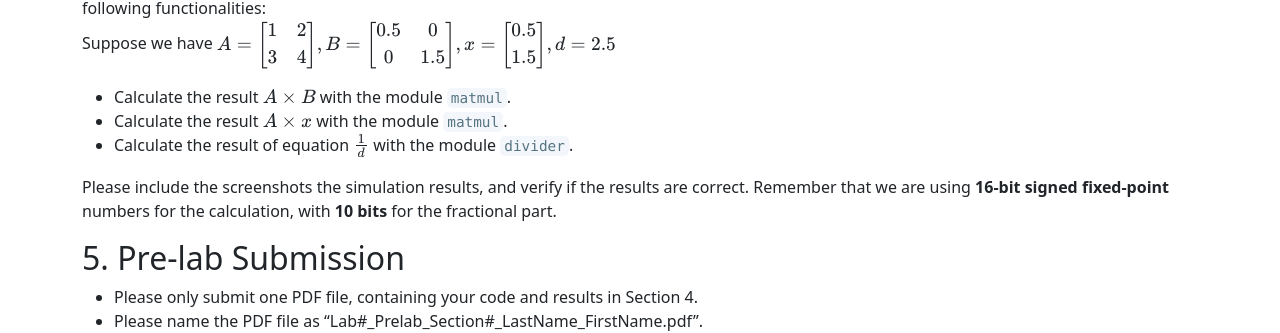
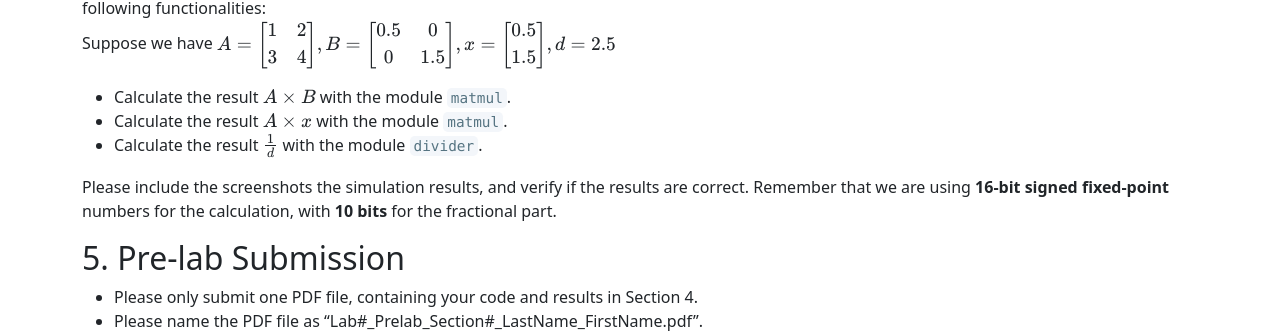
Before and after one commit to hailiangh/hailiangh.github.io, a Jekyll site: the page built from TA/ECEN689_Spring2022/lab7_manual.md, in a window 1280 px wide and 900 px high, scrolled down 2399 px. Shown: the part 321-654 px from the top of the window. Built offline with Jekyll 4.4.1, drawn with Linux system fonts in a browser that asks for light colours.

Commit message:
Update lab7_manual.md

```diff
--- a/TA/ECEN689_Spring2022/lab7_manual.md
+++ b/TA/ECEN689_Spring2022/lab7_manual.md
@@ -93,7 +93,7 @@ d = 2.5
 $$
 - Calculate the result $$A \times B$$ with the module `matmul`.
 - Calculate the result $$A \times x$$ with the module `matmul`.
-- Calculate the result of equation $$\frac{1}{d}$$ with the module `divider`.
+- Calculate the result $$\frac{1}{d}$$ with the module `divider`.
 
 Please include the screenshots the simulation results, and verify if the results are correct. Remember that we are using **16-bit signed fixed-point** numbers for the calculation, with **10 bits** for the fractional part.
 
```
